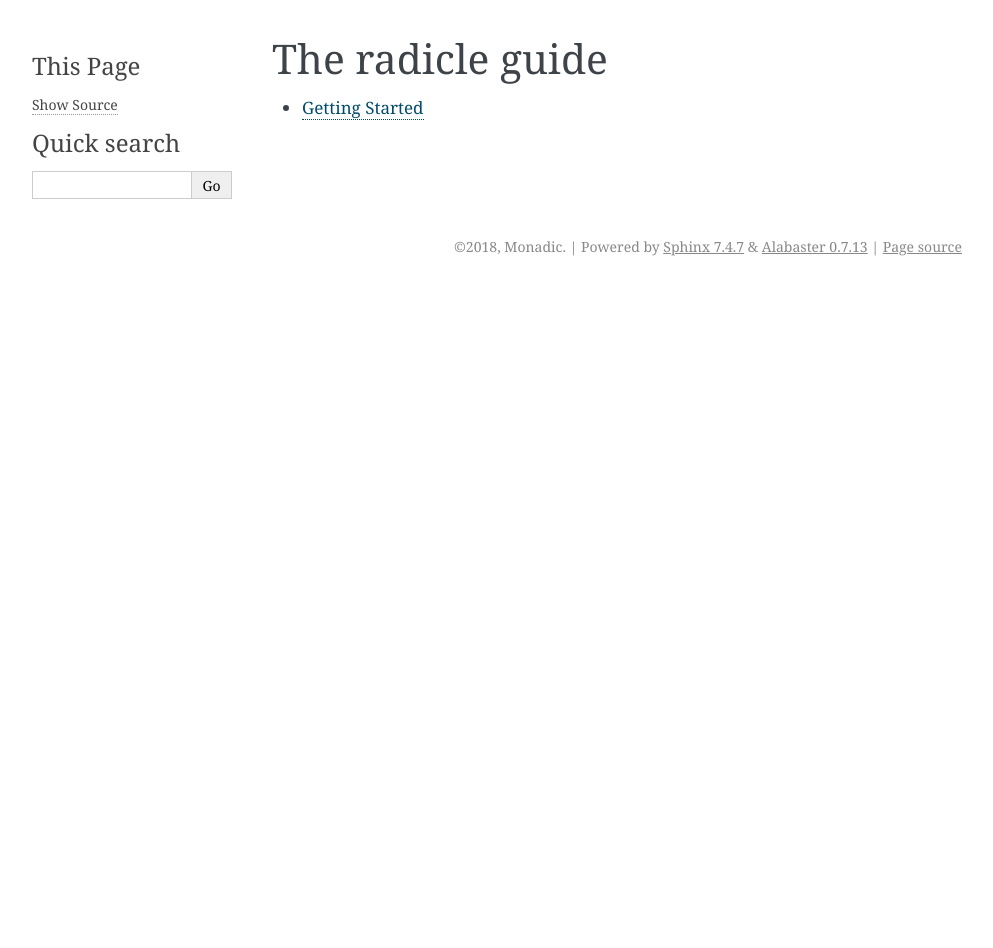
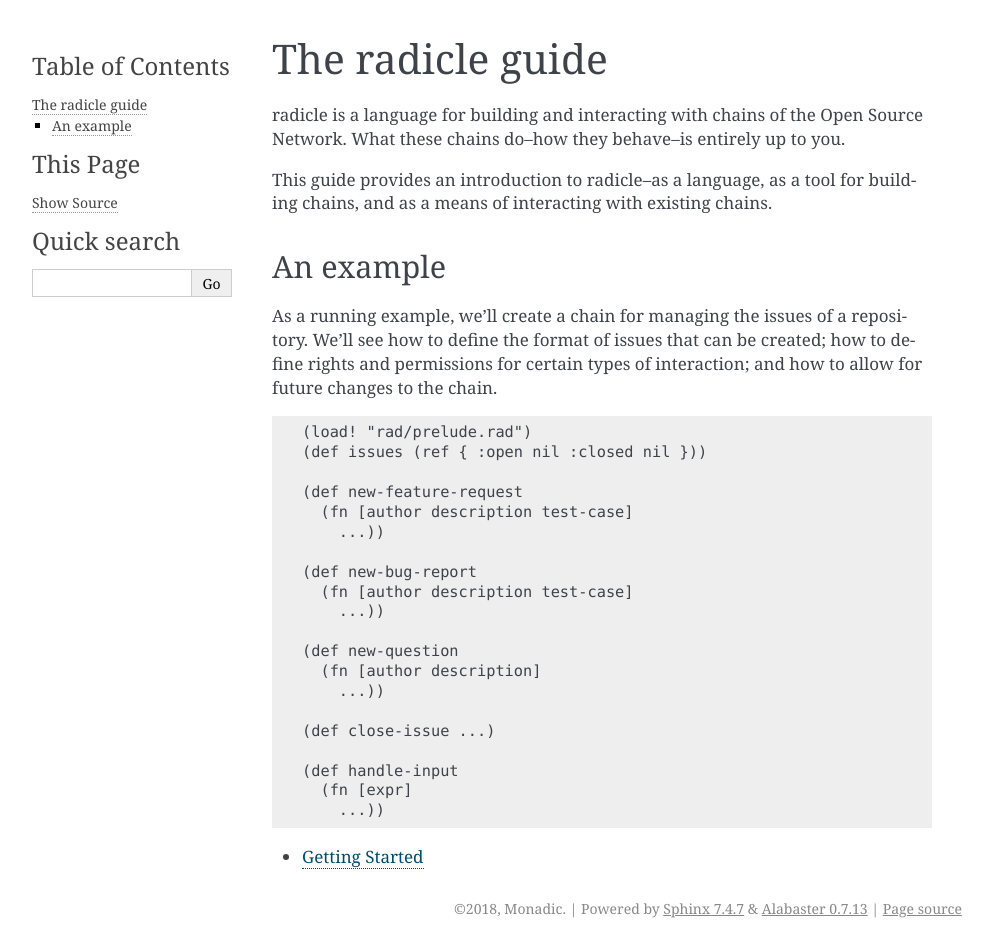
Before and after one commit to radicle-dev/radicle-alpha, a Sphinx documentation site: the page built from docs/source/guide/index.rst, in a window 1280 px wide. Shown: the whole page, without its empty margins (148-1141 px from the left). Built offline with Sphinx 7.4.7, drawn with Linux system fonts in a browser that asks for light colours; pages that are not in the unit, such as notebooks, are missing from menus; before the commit the page ends 900 px from its top, so only the background shows below that.

Commit message:
More docs.

```diff
--- a/docs/source/guide/index.rst
+++ b/docs/source/guide/index.rst
@@ -1,5 +1,44 @@
 The radicle guide
 ==================
+
+radicle is a language for building and interacting with chains of the Open
+Source Network.  What these chains do--how they behave--is entirely up to you.
+
+This guide provides an introduction to radicle--as a language, as a tool for
+building chains, and as a means of interacting with existing chains.
+
+
+An example
+------------
+
+As a running example, we'll create a chain for managing the issues of a
+repository. We'll see how to define the format of issues that can be created;
+how to define rights and permissions for certain types of interaction; and
+how to allow for future changes to the chain.
+
+::
+
+     (load! "rad/prelude.rad")
+     (def issues (ref { :open nil :closed nil }))
+
+     (def new-feature-request
+       (fn [author description test-case]
+         ...))
+
+     (def new-bug-report
+       (fn [author description test-case]
+         ...))
+
+     (def new-question
+       (fn [author description]
+         ...))
+
+     (def close-issue ...)
+
+     (def handle-input
+       (fn [expr]
+         ...))
+
 
 .. toctree::
   :maxdepth: 1
```
Also changed, not shown: 1 other file.
